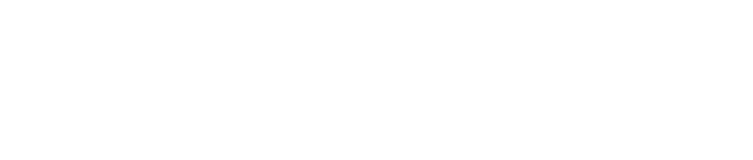
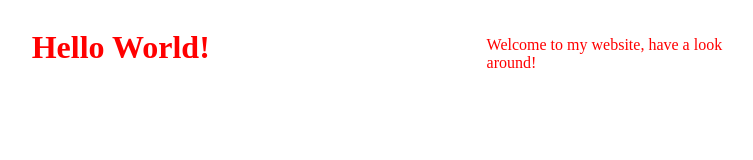
Before and after one commit to Bibzzz42/myFirstRepo, a plain HTML site: page index.html in a window 1280 px wide. Shown: the whole page, without its empty margins (35-788 px from the left). Drawn offline with Linux system fonts and the light colour scheme.

Commit message:
first draft

```diff
--- a/index.html
+++ b/index.html
@@ -5,8 +5,15 @@
     <meta name="viewport" content="width=device-width, initial-scale=1.0">
     <meta http-equiv="X-UA-Compatible" content="ie=edge">
     <title>123AlexDL's Website</title>
+    <link rel="stylesheet" type="text/css" href="style.css">
 </head>
 <body>
+    <h1>Hello World!</h1>
+    <br>
+    <p>
+        Welcome to my website, have a look around!
+    </p>
 
+    <script src="script.js"></script>
 </body>
 </html>
--- a/script.js
+++ b/script.js
@@ -0,0 +1,3 @@
+let b=document.querySelector(`body`)
+
+b.classList.add(`container`)
--- a/style.css
+++ b/style.css
@@ -0,0 +1,21 @@
+body{
+    color:rgb(255,0,0,1);
+    display:grid;
+}
+
+.container {
+    display: grid;
+    grid-gap: 20px;
+    grid-template-columns: 300px 300px 300px;
+    grid-template-columns: 300px 300px 300px;
+    grid-template-columns: 300px 300px 1fr;
+    grid-template-columns: 300px 1fr 1fr;
+    grid-template-columns: 1fr 1fr 1fr;
+    grid-template-columns: repeat(3, 1fr); /*how many times to repeat what*/
+    grid-template-columns: auto 1fr 1fr; /*auto = max size of content*/
+    grid-template-rows: 1fr 1fr 1fr;
+    grid-template-columns: repeat(auto-fill, 200px); /*don't care how many columns. Just figure it out for me. show how you can change sizing of page*/
+    grid-template-columns: repeat(auto-fill, minmax(200px, 1fr));
+    justify-items: end;
+    align-items: end;
+}
```
